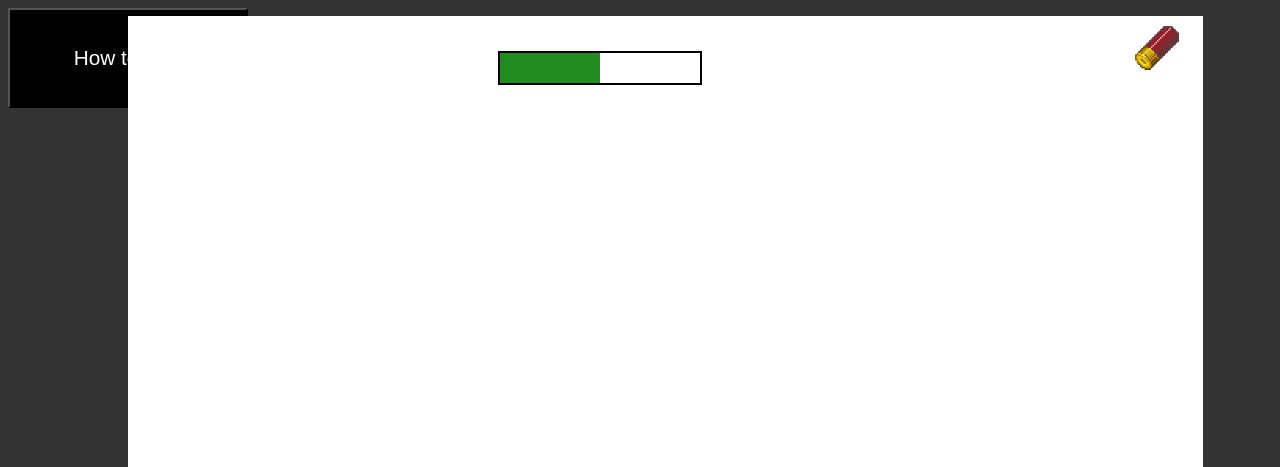
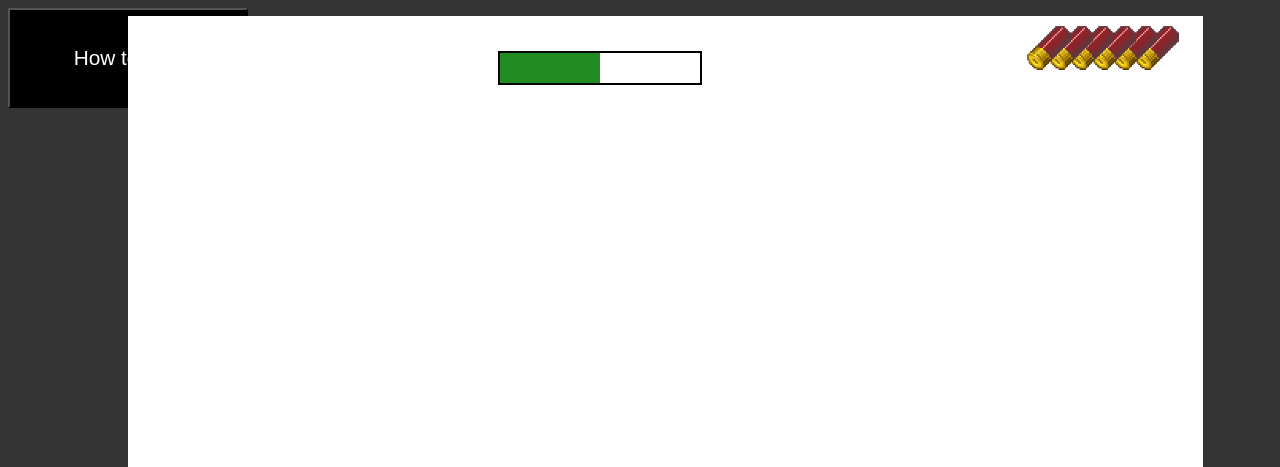
Before and after one commit to djonesdev/Project_1---JS-Zombie-Shooter, a plain HTML site: page index.html in a window 1280 px wide. Shown: the top 467 px of the page. Drawn offline with nearby package versions, Linux system fonts and the light colour scheme.

Commit message:
Add files via upload
fixed reload function, add extra shell img

```diff
--- a/index.html
+++ b/index.html
@@ -23,7 +23,12 @@
 	</ul>
 	<button id="gameStart">Play Game</button>
 </div>
-	<img src="images/shell.png" class="noSelect" id="shell">
+	<img src="images/shell.png" class="noSelect shell" id="shell1">
+	<img src="images/shell.png" class="noSelect shell" id="shell2">
+	<img src="images/shell.png" class="noSelect shell" id="shell3">
+	<img src="images/shell.png" class="noSelect shell" id="shell4">
+	<img src="images/shell.png" class="noSelect shell" id="shell5">
+	<img src="images/shell.png" class="noSelect shell" id="shell6">
 	<h2 id="score">SCORE</h2>
 	<div id='infectionStatusContainer'>
     	<h2>OVERRUN:</h2>
--- a/main.js
+++ b/main.js
@@ -40,9 +40,8 @@
         var audio = new Audio('audio/shotgun-mossberg590-RA_The_Sun_God-451502290.mp3');
         ammo --;
         reloadCount();
-        // reload();
         audio.play();
-        $('#shell').hide()
+        $('.shell').hide(this)
     });
 
 	function reloadCount (e) {
@@ -51,21 +50,16 @@
 			$('#gameStage').css({
 				pointerEvents: 'none'
 			});
-		$('#gameStage').delay(5000).queue(function reload2 (e) {
+			setTimeout(function reload2 (e) {
 			console.log('yataaaah')
 			$('#gameStage').css({
 				pointerEvents: ''
 			});
 
-		});
+		}, 4000);
 		};
 	};
 
-	// function reload (e) {
-	// 	if (ammo === 0) {
-	// 	console.log('reload')
-	// }
-	// }
 
 	$(function() {
 		var count = 0;
--- a/style.css
+++ b/style.css
@@ -396,11 +396,59 @@ body {
 	cursor: crosshair;
 }
 
+.shell {
+	height: 50px;
+	width: 50px;
+	position: absolute;
+	right: 2%;
+	top: 1%;
+}
+
 #shell {
 	height: 50px;
 	width: 50px;
 	position: absolute;
 	right: 2%;
+	top: 1%;
+}
+
+#shell2 {
+	height: 50px;
+	width: 50px;
+	position: absolute;
+	right: 4%;
+	top: 1%;
+}
+
+#shell3 {
+	height: 50px;
+	width: 50px;
+	position: absolute;
+	right: 6%;
+	top: 1%;
+}
+
+#shell4 {
+	height: 50px;
+	width: 50px;
+	position: absolute;
+	right: 8%;
+	top: 1%;
+}
+
+#shell5 {
+	height: 50px;
+	width: 50px;
+	position: absolute;
+	right: 10%;
+	top: 1%;
+}
+
+#shell6 {
+	height: 50px;
+	width: 50px;
+	position: absolute;
+	right: 12%;
 	top: 1%;
 }
 
```
